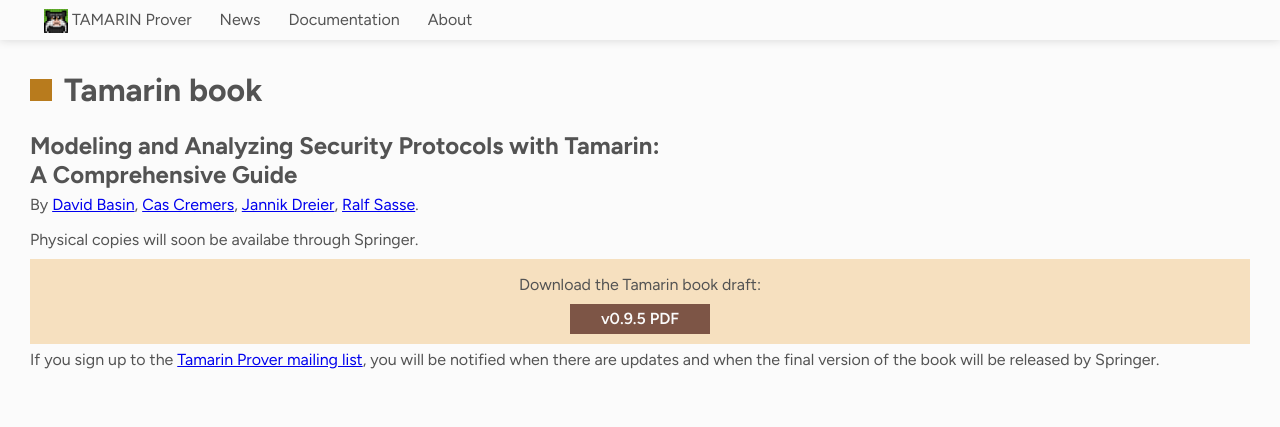
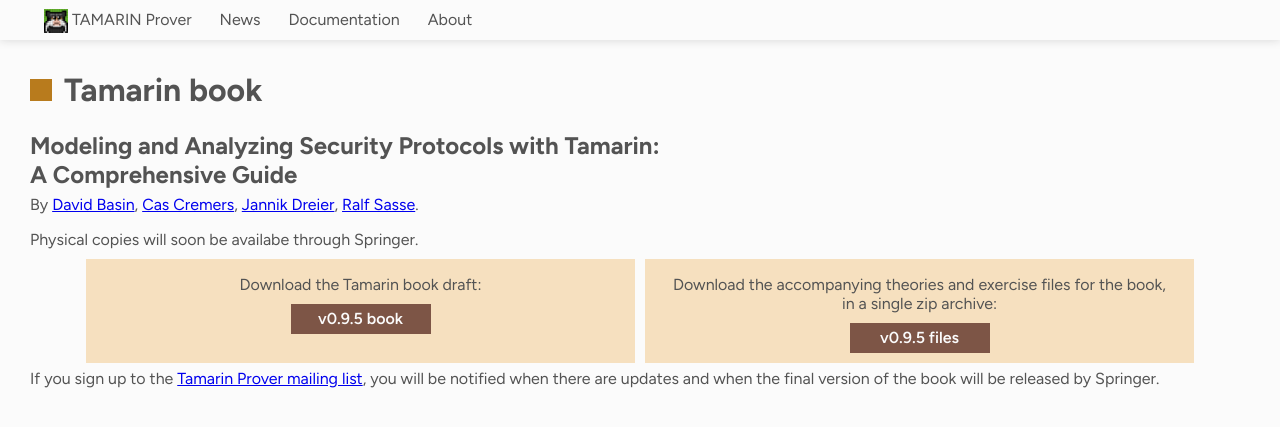
Before and after one commit to tamarin-prover/tamarin-prover.github.io, a Jekyll site: the page built from book/index.html, in a window 1280 px wide. Shown: the top 427 px of the page. Built offline with Jekyll 4.4.1, drawn with Linux system fonts in a browser that asks for light colours.

Commit message:
Added exercises and theory files to website.

```diff
--- a/assets/css/tamarin.css
+++ b/assets/css/tamarin.css
@@ -527,14 +527,24 @@
 
 /* book page */
 
+.book-downloads {
+    display: flex;
+    flex-wrap: wrap;
+    gap: 10px;
+    justify-content: center;
+}
+
 .book-download {
     text-align: center;
     flex-wrap: wrap;
     align-items: center;
     justify-content: center;
     background-color: var(--brown-hint);
+    padding: 20px;
     padding-top: 10px;
     padding-bottom: 10px;
+    min-width: 400px;
+    width: 45%;
 }
 
 .teaching-all h2 {
--- a/book/index.html
+++ b/book/index.html
@@ -18,12 +18,20 @@
     {% endfor %}
 </p>
 <p>Physical copies will soon be availabe through Springer.</p>
-<div class="book-download">
-    <p>Download the Tamarin book draft:</p>
-    <div class="button">
-        <a href="/book/downloads/Tamarin book-Draft v0.9.5.pdf">v0.9.5 PDF</a>
+<div class="book-downloads">
+    <div class="book-download">
+        <p>Download the Tamarin book draft:</p>
+        <div class="button">
+            <a href="/book/downloads/Tamarin book-Draft v0.9.5.pdf">v0.9.5 book</a>
+        </div>
     </div>
-    </ul>
+    <div class="book-download">
+        <p>Download the accompanying theories and exercise files for the book, in a single zip archive:</p>
+        <div class="button">
+            <a href="/book/downloads/Tamarin Prover book 0.9.5 theories and exercises.zip">v0.9.5
+                files</a>
+        </div>
+    </div>
 </div>
 <p>If you sign up to the <a href="https://groups.google.com/group/tamarin-prover" target="_blank">Tamarin Prover mailing
         list</a>, you will be notified when there are updates and when the final version of the book will be released by
```
Also changed, not shown: 1 other file.
